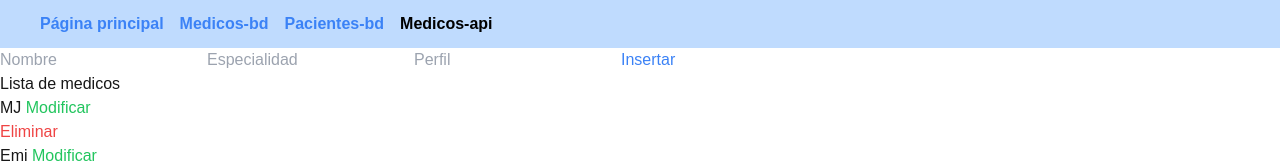
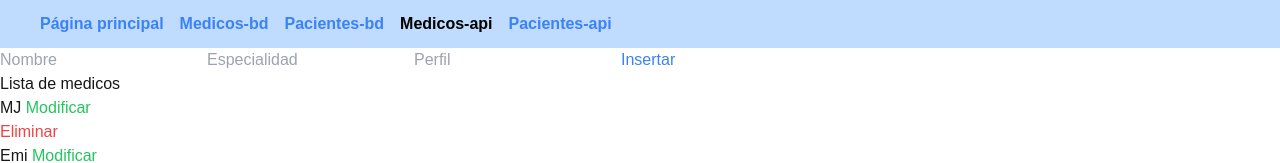
Before and after one commit to Miguel040404/pruebatema4, a Next.js app: page /medicos-api in a window 1280 px wide. Shown: the top 163 px of the page. Built offline with nearby package versions, Linux system fonts and the light colour scheme; no server answers; data requests are answered from the project's data file.

Commit message:
casi terminado

```diff
--- /dev/null
+++ b/src/app/pacientes-api/[id]/modificar-pacientes-api/page.jsx
@@ -0,0 +1,54 @@
+import { redirect } from "next/navigation";
+
+async function modificarPacientes(formData) {
+    'use server';
+    const id = formData.get('id');
+    const nombre = formData.get('nombre');
+    const localidad = formData.get('localidad');
+    const fecha_nacimiento = formData.get('fecha_nacimiento');
+
+    const response = await fetch(`http://localhost:4000/pacientes/${id}`, {
+        method: 'PUT',
+        headers: {
+            'Content-Type': 'application/json',
+        },
+        body: JSON.stringify({ nombre, localidad, fecha_nacimiento }),
+    });
+
+    if (!response.ok) {
+        throw new Error('Error al modificar el pacientes');
+    }
+
+    redirect(`/pacientes-api/${id}`);
+}
+
+async function obtenerPacientes(id) {
+    const response = await fetch(`http://localhost:4000/pacientes/${id}`);
+    if (!response.ok) {
+        throw new Error('Error al obtener los datos del pacientes');
+    }
+    return response.json();
+}
+
+async function PaginaModificar({ params }) {
+    const { id } = params;
+    const pacientes = await obtenerPacientes(id);
+
+    return (
+        <>
+            <form action={modificarPacientes}>
+                <input type="hidden" name="id" defaultValue={pacientes.id} />
+                <input type="text" name="nombre" defaultValue={pacientes.nombre} />
+                <input type="text" name="localidad" defaultValue={pacientes.localidad} />
+                <input
+                    type="date"
+                    name="fecha_nacimiento"
+                    defaultValue={new Date(pacientes.fecha_nacimiento).toISOString().split('T')[0]}
+                />
+                <button>Modificar</button>
+            </form>
+        </>
+    );
+}
+
+export default PaginaModificar;
--- /dev/null
+++ b/src/app/pacientes-api/[id]/page.jsx
@@ -0,0 +1,24 @@
+async function obtenerPacientes(id) {
+    const response = await fetch(`http://localhost:4000/pacientes/${id}`);
+    if (!response.ok) {
+        throw new Error(`Error al obtener los datos del pacientes con id ${id}`);
+    }
+    return response.json();
+}
+
+async function PaginaPacientes({ params }) {
+    const { id } = params;
+
+    // Llama a la API externa para obtener los datos del pacientes
+    const pacientes = await obtenerPacientes(id);
+
+    return (
+        <div>
+            <p>{pacientes.nombre}</p>
+            <p>{pacientes.localidad}</p>
+            <p>{new Date(pacientes.fecha_nacimiento).toLocaleDateString()}</p>
+        </div>
+    );
+}
+
+export default PaginaPacientes;
--- /dev/null
+++ b/src/app/pacientes-api/page.jsx
@@ -0,0 +1,103 @@
+'use client';
+import { useState, useEffect } from "react";
+import Link from "next/link";
+
+async function eliminarPacientes(formData) {
+    const id = formData.get('id');
+    const response = await fetch(`http://localhost:4000/pacientes/${id}`, {
+        method: 'DELETE',
+    });
+    if (!response.ok) {
+        throw new Error('Error al eliminar el pacientes');
+    }
+}
+
+async function insertarPacientes(formData) {
+    const nombre = formData.get('nombre');
+    const localidad = formData.get('localidad');
+    const fecha_nacimiento = formData.get('fecha_nacimiento');
+
+    const response = await fetch('http://localhost:4000/pacientes', {
+        method: 'POST',
+        headers: {
+            'Content-Type': 'application/json',
+        },
+        body: JSON.stringify({ nombre, localidad, fecha_nacimiento }),
+    });
+
+    if (!response.ok) {
+        throw new Error('Error al insertar el pacientes');
+    }
+}
+
+async function obtenerPacientes() {
+    const response = await fetch('http://localhost:4000/pacientes');
+    if (!response.ok) {
+        throw new Error('Error al obtener los pacientes');
+    }
+    return response.json();
+}
+
+function PaginaPacientes() {
+    const [pacientes, setPacientes] = useState([]);
+    const [loading, setLoading] = useState(true);
+
+    useEffect(() => {
+        obtenerPacientes()
+            .then(data => {
+                setPacientes(data);
+                setLoading(false);
+            })
+            .catch(error => console.error(error));
+    }, []);
+
+    if (loading) return <p>Cargando pacientes...</p>;
+
+    return (
+        <>
+            <form onSubmit={async (e) => {
+                e.preventDefault();
+                const formData = new FormData(e.target);
+                try {
+                    await insertarPacientes(formData);
+                    setPacientes(await obtenerPacientes());
+                } catch (error) {
+                    console.error(error);
+                }
+            }}>
+                <input type="text" name="nombre" placeholder="Nombre" required />
+                <input type="text" name="localidad" placeholder="Localidad" required />
+                <input type="date" name="fecha_nacimiento" required />
+                <button className="text-blue-500">Insertar</button>
+            </form>
+
+            <div>
+                <h3>Lista de pacientes</h3>
+                {
+                    pacientes.map(pacientes => (
+                        <div key={pacientes.id}>
+                            <Link href={`/pacientes-api/${pacientes.id}`}> {pacientes.nombre}</Link>
+                            <Link className="text-green-500" href={`/pacientes-api/${pacientes.id}/modificar-pacientes-api`}> Modificar</Link>
+
+                            <form onSubmit={async (e) => {
+                                e.preventDefault();
+                                const formData = new FormData(e.target);
+                                try {
+                                    await eliminarPacientes(formData);
+                                    setPacientes(await obtenerPacientes());
+                                } catch (error) {
+                                    console.error(error);
+                                }
+                            }}>
+                                <input type="hidden" name="id" value={pacientes.id} />
+                                <button className="text-red-500">Eliminar</button>
+                            </form>
+                        </div>
+                    ))
+                }
+            </div>
+        </>
+    );
+}
+
+export default PaginaPacientes;
--- a/src/app/pacientes-bd/page.jsx
+++ b/src/app/pacientes-bd/page.jsx
@@ -30,8 +30,8 @@ async function PaginaPacientes(params) {
         <>  Lista de Pacientes
 
             <form action={insertarPaciente}>
-                <input type="text" name="nombre" />
-                <input type="text" name="localidad" />
+                <input type="text" name="nombre" placeholder="Nombre" required />
+                <input type="text" name="localidad" placeholder="Localidad" required />
                 <input type="date" name="fecha_nacimiento" />
                 <button className="text-blue-500">Insertar</button>
             </form>
--- a/src/components/menu.jsx
+++ b/src/components/menu.jsx
@@ -19,6 +19,10 @@ const menu = [
     {
         text: 'Medicos-api',
         href: '/medicos-api'
+    },
+    {
+        text: 'Pacientes-api',
+        href: '/pacientes-api'
     }
 ]
 
--- a/src/data/api.json
+++ b/src/data/api.json
@@ -19,24 +19,26 @@
       "id": "3"
     }
   ],
+
   "pacientes": [
     {
       "id": "1",
       "nombre": "MJ",
-      "especialidad": "Aguilar",
-      "estado_civil": "casado"
+      "localidad": "Aguilar",
+      "fecha_nacimiento": "2004-12-04"
     },
     {
       "id": "2",
       "nombre": "Emi",
-      "especialidad": "Aguilar",
-      "estado_civil": "casado"
+      "localidad": "Aguilar",
+      "fecha_nacimiento": "2004-12-04"
     },
     {
+      "id": "3",
       "nombre": "Miguel",
-      "especialidad": "Aguilar",
-      "estado_civil": "casado",
-      "id": "3"
+      "localidad": "Aguilar",
+      "fecha_nacimiento": "2004-12-04"
+
     }
   ]
 }
```
